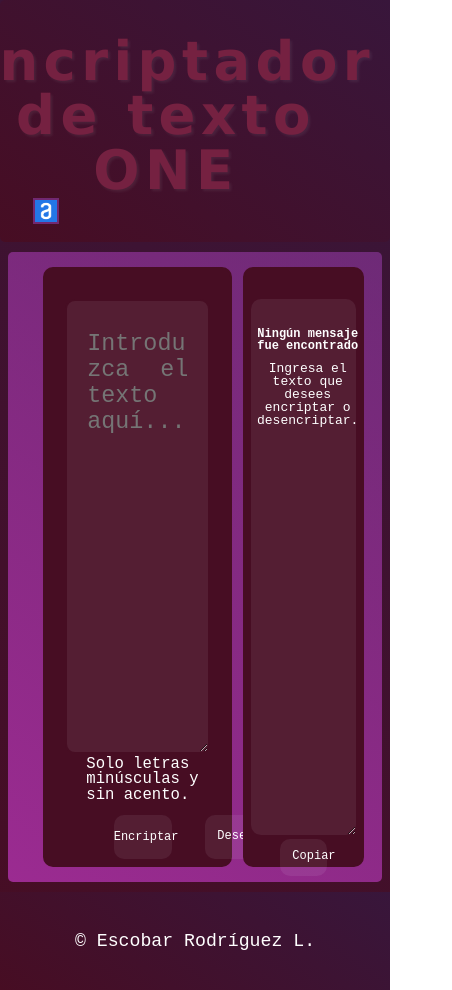
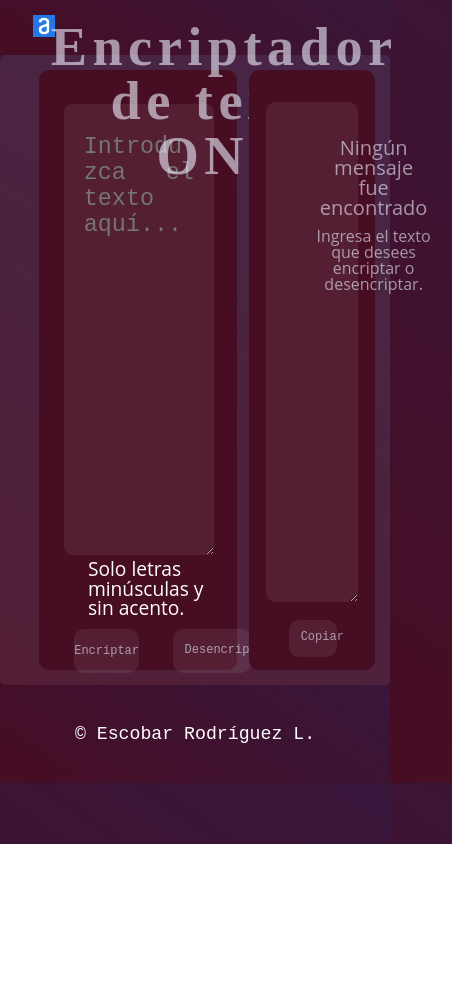
Before and after one commit to Lourdesssss/Alura-Oracle-ONE--Primer-desafio, a plain HTML site: page cifrado.html in a window 390 px wide. Shown: the whole page, 452 px wide, since content can reach past the window. After the commit the page ends 844 px from the top, so only its background shows below. Drawn offline with Linux system fonts and the light colour scheme.

Commit message:
Actualización

```diff
--- a/cifrado.css
+++ b/cifrado.css
@@ -10,7 +10,6 @@ header{
     padding: 15px;
     border-radius: 5px;
     background: linear-gradient(35deg, #470d23, #38163b);
-
 }
 h1{
     font-size: 3.4em;
@@ -18,25 +17,23 @@ h1{
     float: right;
     padding-top: 20px;
     padding-bottom: -20px;
-    /* padding-right: 8%; */
-    color: #752141;
+    color: #e9ecf89c;
     letter-spacing: 0.1em;
-    text-shadow: 2px 2px 3px #e9ecf813;
-    font-family: 'Lucida Sans';
+    position: relative;
+    font-family:'Italiana';
     text-align: center;
 }
 #logo{
     width: 6%;
     margin-left: 1.4em;
-    border: 2px solid #873597ab;
+    border:0;
 }
 main{
-    margin: 10px 8px;
     padding: 15px;
     border-radius: 5px;
-    background: linear-gradient(35deg, #9b2b91, #873597ab);
-    font-family: monospace;
-
+    background: #e9ecf813;
+    font-family: 'Open Sans';
+    border: 0;
 }
 .container{
     width: 100%;
@@ -85,7 +82,7 @@ main{
     padding: 15px 0;
     font-size: 12px;
     font-weight: lighter;
-    color:white;
+    color:#e9ecf89c;
     background: #e9ecf813;
     border:0;
     border-radius: 10px;
@@ -98,13 +95,15 @@ main{
     padding: 10px 12px 13px 12px;
     font-size: 12px;
     font-weight: lighter;
-    color: white;
+    color: #e9ecf89c;
     background: #e9ecf813;
     border:0;
     border-radius: 10px;
     margin-left: 2.8em;
 }
 .containerB{
+    padding: 20px 10px;
+    position: relative;
     display: inline-block;
     text-align: center;
     width: 35%;
@@ -121,14 +120,13 @@ main{
     font-size: 12px;
 }
 .salida{
-    margin-top: 30px;
+    margin-top: 10px;
     display: inline-block;
     text-align: center;
     width: 90%;
     height: 90%;
     vertical-align: top;
     margin-bottom: 3.5%;
-    padding: 30px 20px;
     box-sizing: border-box;
     border: 0;
     border-radius: 10px;
@@ -143,11 +141,10 @@ main{
     padding: 15px 0;
     font-size: 12px;
     font-weight: lighter;
-    color: white;
+    color: #e9ecf89c;
     background: #e9ecf813;
     border:0;
     border-radius: 10px;
-
 }
 .elementosA {
     position: absolute;
@@ -156,12 +153,11 @@ main{
     margin-top: 5%;
     padding: 30px 20px;
     padding-left: 0;
-    color: white;
+    color: #e9ecf89c;
+    left: 4em;
 }
 .elementosA h6{
-    font-size: 12px;
-    font-weight: bold;
-
+    font-size: 20px;
     padding: 10px 5px;
 }
 footer{
@@ -173,19 +169,26 @@ footer{
 }
 
 @media screen and (max-width: 1080px) {
+    h1{
+        position: absolute;
+        left: 13%;
+        top: 0;
+    }
     .container {
         display: flex;
         width: 100%;
     }
-    .salida {
-        glyph-orientation-vertical: inherit;
-    }
+
     .containerButton{
+        position: absolute;
+        left: 25px;
         display: flex;
-        width: 100%;
+        width: 50%;
     }
     .copiar{
         padding: 10px 12px 13px 12px;
-        position: relative;
+        position: absolute;
+        top:92%;
+        right:29%;
     }
 }
--- a/cifrado.html
+++ b/cifrado.html
@@ -4,6 +4,7 @@
 <head>
   <meta charset="utf-8">
   <title>Encriptador de texto</title>
+  <link rel="preconnect" href="https://fonts.googleapis.com" />
   <link rel="stylesheet" href="reset.css">
   <link rel="stylesheet" href="cifrado.css">
 
```
